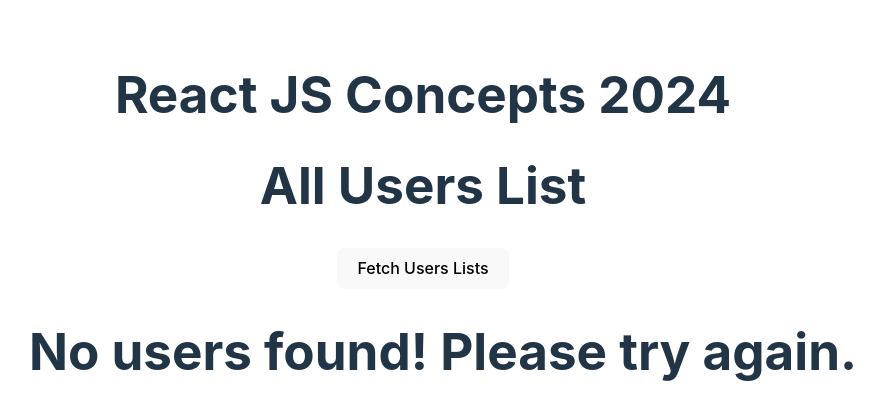
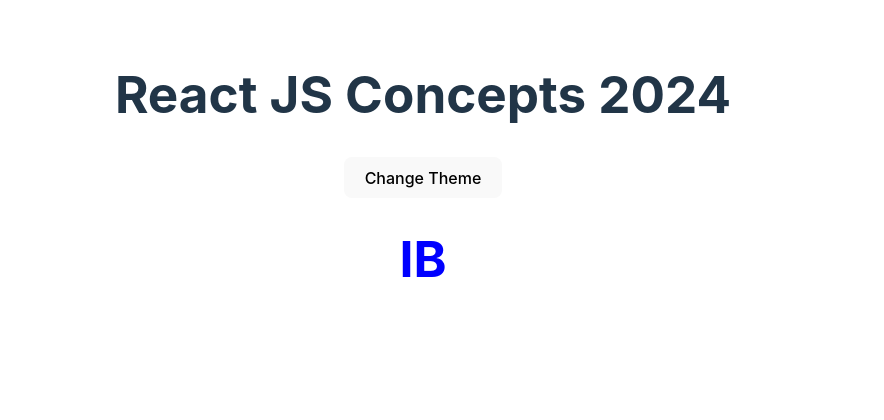
Before and after one commit to IB-ALA/REACT-TUTORIALS, a React (Vite) app in the folder reactjs-concepts-2024/: page / in a window 1280 px wide. Shown: the top 420 px of the page, without its empty margins (217-1101 px from the left). Built offline with nearby package versions, Linux system fonts and the light colour scheme.

Commit message:
useContext and react context api.

```diff
--- a/reactjs-concepts-2024/src/App.jsx
+++ b/reactjs-concepts-2024/src/App.jsx
@@ -1,6 +1,8 @@
 import "./App.css";
 import ClassBasedComponents from "./components/1-class-based-components";
 import FunctionalComponent from "./components/2-functional-component";
+import ContextButtonComponent from "./components/context-concept/button";
+import ContextTextComponent from "./components/context-concept/text";
 import ProductList from "./components/products";
 import Users from "./components/users";
 
@@ -19,7 +21,10 @@
         city="Accra"
       /> */}
 
-      <Users />
+      {/* <Users /> */}
+
+      <ContextButtonComponent />
+      <ContextTextComponent />
     </div>
   );
 }
--- /dev/null
+++ b/reactjs-concepts-2024/src/components/context-concept/button.jsx
@@ -0,0 +1,11 @@
+//
+
+import { useContext } from "react";
+import { GlobalContext } from "../../context";
+
+function ContextButtonComponent() {
+  const { handleChangeThemeOnButtonClick } = useContext(GlobalContext);
+  return <button onClick={handleChangeThemeOnButtonClick}>Change Theme</button>;
+}
+
+export default ContextButtonComponent;
--- /dev/null
+++ b/reactjs-concepts-2024/src/components/context-concept/text.jsx
@@ -0,0 +1,24 @@
+//
+
+import { useContext } from "react";
+import { GlobalContext } from "../../context";
+
+function ContextTextComponent() {
+  const { theme } = useContext(GlobalContext);
+
+  // console.log({ theme });
+
+  return (
+    <h1
+      style={{
+        fontSize: theme === "light" ? "50px" : "100px",
+        backgroundColor: theme === "light" ? "white" : "black",
+        color: theme === "light" ? "blue" : "yellow",
+      }}
+    >
+      IB
+    </h1>
+  );
+}
+
+export default ContextTextComponent;
--- /dev/null
+++ b/reactjs-concepts-2024/src/context/index.jsx
@@ -0,0 +1,24 @@
+//
+
+import { createContext, useState } from "react";
+
+// create the context
+export const GlobalContext = createContext(null);
+
+// create the global state that receives a component as a child
+function GlobalState({ children }) {
+  const [theme, setTheme] = useState("light");
+
+  function handleChangeThemeOnButtonClick() {
+    setTheme(theme === "light" ? "dark" : "light");
+  }
+
+  return (
+    // we can as well pass the setTheme and do the logic at the import location
+    <GlobalContext.Provider value={{ theme, handleChangeThemeOnButtonClick }}>
+      {children}
+    </GlobalContext.Provider>
+  );
+}
+
+export default GlobalState;
--- a/reactjs-concepts-2024/src/main.jsx
+++ b/reactjs-concepts-2024/src/main.jsx
@@ -2,5 +2,10 @@
 import { createRoot } from "react-dom/client";
 import App from "./App.jsx";
 import "./index.css";
+import GlobalState from "./context/index.jsx";
 
-createRoot(document.getElementById("root")).render(<App />);
+createRoot(document.getElementById("root")).render(
+  <GlobalState>
+    <App />
+  </GlobalState>
+);
```
